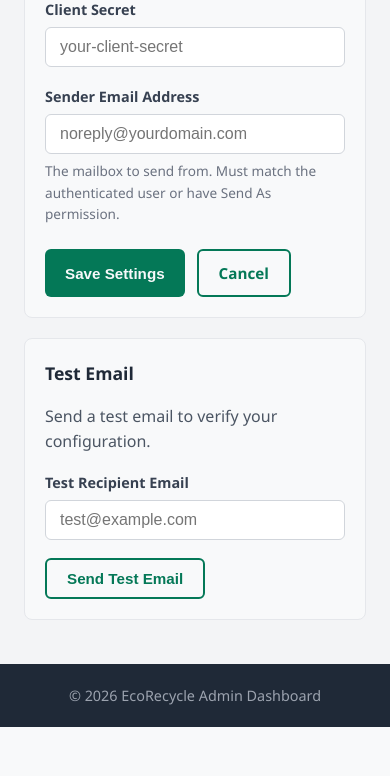
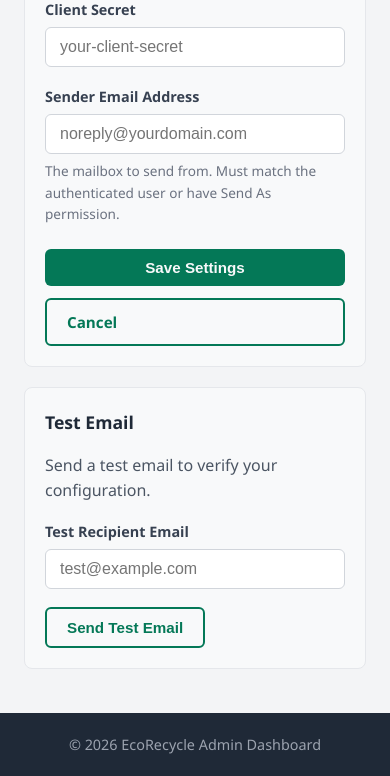
Before and after one commit to unixbytes/eRecycle, a Flask app: page /admin/email-settings in a window 390 px wide. Shown: the part 1400-2176 px from the top of the page. Before the commit the page ends 2127 px from the top, so only its background shows below. Run offline with Flask 3, Linux system fonts and the light colour scheme; data that the repository does not hold is empty; parts of the project's set-up code (start-up, migrations or seed data) failed here and were passed over.

Commit message:
Fix mobile form button wrapping

```diff
--- a/app/static/css/main.css
+++ b/app/static/css/main.css
@@ -84,7 +84,7 @@ a { text-decoration: none; color: inherit; }
 .form-group input, .form-group select, .form-group textarea, .form-control { width: 100%; padding: 10px 14px; border: 1px solid var(--gray-300); border-radius: 6px; font-size: 1rem; }
 .form-group input:focus, .form-group select:focus, .form-group textarea:focus, .form-control:focus { outline: none; border-color: var(--green-500); box-shadow: 0 0 0 3px var(--green-100); }
 .form-row { display: grid; grid-template-columns: 1fr 1fr; gap: 16px; }
-.form-actions { margin-top: 24px; display: flex; gap: 12px; }
+.form-actions { margin-top: 24px; display: flex; gap: 12px; flex-wrap: wrap; }
 .field-error { display: block; color: var(--red); font-size: 0.85rem; margin-top: 6px; }
 .help-text { display: block; color: var(--gray-500); font-size: 0.85rem; margin-top: 6px; }
 
@@ -158,4 +158,6 @@ a { text-decoration: none; color: inherit; }
     .nav-links.open { display: flex; }
     .nav-container { flex-wrap: wrap; row-gap: 10px; }
     .hero h1 { font-size: 2rem; }
+    .form-actions { flex-direction: column; }
+    .form-actions .btn { width: 100%; }
 }
```
